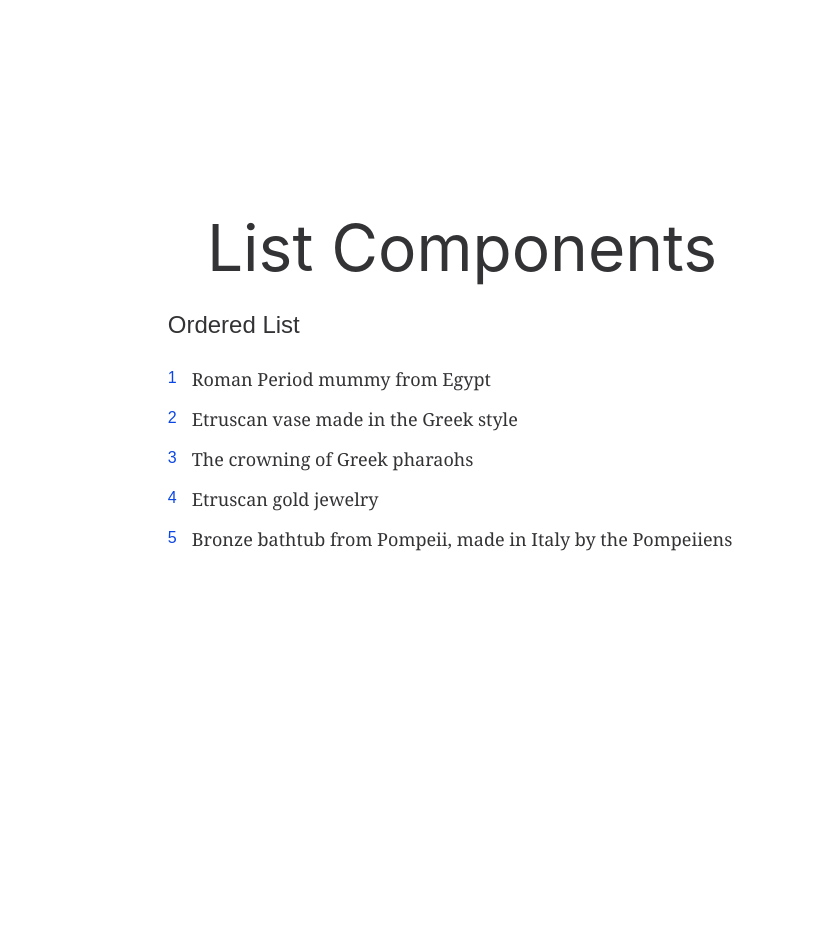
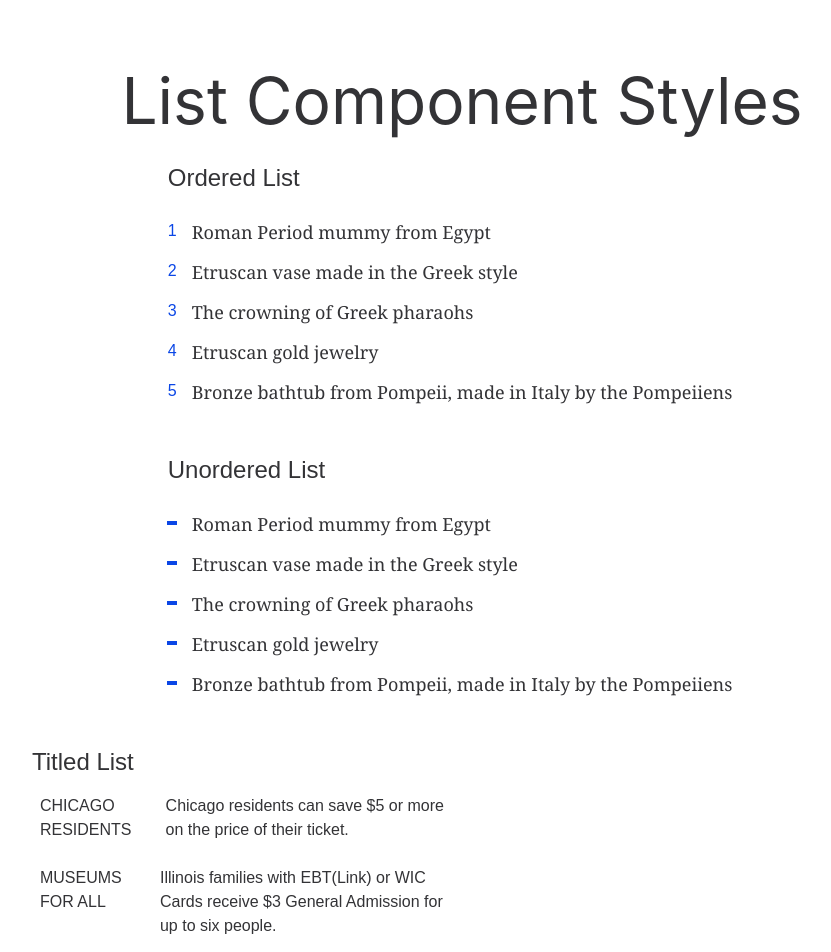
Before and after one commit to fieldmuseum/tailwindfmnh, a Next.js app: page /lists in a window 1280 px wide. Shown: the top 952 px of the page, without its empty margins (178-1009 px from the left). Before the commit the page ends 800 px from the top, so only its background shows below. Built offline with nearby package versions, Linux system fonts and the light colour scheme.

Commit message:
added unordered and titled list styles

```diff
--- a/pages/lists/index.tsx
+++ b/pages/lists/index.tsx
@@ -1,6 +1,8 @@
 import Head from 'next/head'
 import styles from '@styles/Home.module.css'
 import OrderedList from '@components/lists/ordered-list'
+import UnorderedList from '@components/lists/unordered-lists'
+import TitledList from '@components/lists/titled-list'
 
 
 
@@ -8,14 +10,22 @@ export default function Lists () {
     return (
        <div className={styles.container}>
             <Head>
-                <title>List styles</title>
+                <title>List Styles</title>
                 <meta name="description" content="TailwindCSS FMNH list component styles" />
             </Head>
             <main className={styles.main}>
-                <h1 className={styles.title}>List Components</h1>
+                <h1 className={styles.title}>List Component Styles</h1>
                 <section>
                     <h3 className="font-graphik text-2xl mt-6">Ordered List</h3>
                     <OrderedList/>
+                </section>
+                <section>
+                    <h3 className="font-graphik text-2xl mt-3">Unordered List</h3>
+                    <UnorderedList/>
+                </section>
+                <section>
+                    <h3 className="font-graphik text-2xl mt-3 mb-4">Titled List</h3>
+                    <TitledList/>
                 </section>
             </main>
         </div>
--- /dev/null
+++ b/src/components/lists/titled-list.tsx
@@ -0,0 +1,26 @@
+import React from 'react'
+
+export default function TitledList () {
+    return(
+        <dl className={` def-list md:flex md:flex-wrap md:columns-2 font-graphik text-fieldGrayDarker`}>
+                    <div>
+                        <dt>
+                            <h6>CHICAGO RESIDENTS</h6>
+                        </dt>
+                        <dd>Chicago residents can save $5 or more on the price of their ticket.</dd>
+                    </div>
+                    <div>
+                        <dt>
+                            <h6>MUSEUMS FOR ALL</h6>
+                        </dt>
+                        <dd>Illinois families with EBT(Link) or WIC Cards receive $3 General Admission for up to six people.</dd>
+                    </div>
+                    <div>
+                        <dt>
+                            <h6>ILLINOIS TEACHERS</h6>
+                        </dt>
+                        <dd>Illinois teachers (pre-K through 12) enjoy complementary General Admission.</dd>
+                    </div>
+        </dl>
+    )
+}
--- a/src/components/lists/unordered-lists.tsx
+++ b/src/components/lists/unordered-lists.tsx
@@ -2,6 +2,12 @@ import React from 'react';
 
 export default function UnorderedList () {
     return(
-        <ul></ul>
+        <ul className={`list-base list-point dash-list font-lyonReg text-fieldGrayDark`}>
+            <li>Roman Period mummy from Egypt</li>
+            <li>Etruscan vase made in the Greek style</li>
+            <li>The crowning of Greek pharaohs</li>
+            <li>Etruscan gold jewelry</li>
+            <li>Bronze bathtub from Pompeii, made in Italy by the Pompeiiens</li>
+        </ul>
     )
 }
--- a/styles/utilities.css
+++ b/styles/utilities.css
@@ -237,24 +237,27 @@
     }
   }
 
-   /*Unordered Lists*/
 
-  .list-2-col {
-    @apply p-0 columns-2;
-  }
 
-  .list-2-col li {
-    @apply relative pl-5;
-  }
+
+
+    /*Unordered Lists*/
 
   .list-point li {
     @apply list-none mb-3 relative;
   }
 
   .list-point li::before {
-    @apply absolute h-1 w-2.5 bg-blue-500 left-0 -translate-y-3 block;
+    @apply absolute h-1 w-2.5 bg-fieldBlue font-graphik left-0 -translate-y-3 block;
   }
 
+  .dash-list li{
+    @apply relative;
+  }
+
+  .dash-list li::before{
+    @apply content-[''] block absolute h-1 w-2.5 bg-fieldBlue font-graphik -translate-y-3 left-[-25px] top-[23px];
+  }
  /*Ordered Lists*/
 
   .list-numbered li {
@@ -278,17 +281,35 @@
 
   /* Titled List*/
 
-  .definition-list dt {
-    @apply text-lg font-medium animate-reveal mb-2;
+  .def-list {
+    @apply flex flex-wrap flex-col;
   }
 
-  .definition-list dd {
-    @apply text-base font-serif text-gray-500 mb-8;
+  .def-list div {
+    @apply flex flex-col mb-4;
   }
 
-  @media (min-width: 640px) {
-    .definition-list dd {
-      @apply text-sm mb-10;
+  .def-list dt {
+    @apply font-medium mb-2;
+  }
+
+  .def-list dd {
+    @apply text-fieldGrayDark;
+  }
+
+  @media (min-width: 500px) {
+    .def-list {
+      @apply flex flex-wrap columns-2 ;
+    }
+
+    .def-list div {
+      @apply w-full flex-row md:w-1/2 px-2;
+    }
+    .def-list dt{
+      @apply min-w-[100px] max-w-[150px] mr-3;
+    }
+    .def-list dd{
+      @apply ml-2;
     }
   }
 
--- a/tailwind.config.js
+++ b/tailwind.config.js
@@ -116,6 +116,15 @@ module.exports = {
             color: theme('colors.blue.600'),
             fontWeight: theme('fontWeight.medium'),
             fontSize: theme('fontSize.sm'),
+          },
+          '.dash-list li::before':{
+            content: '',
+            display: 'block' ,
+            position: 'absolute',
+            left: 0,
+            height: '.25rem',
+            width: '.625rem',
+            transform: 'translateY(-.75rem)',
           }
         })
       },
```
